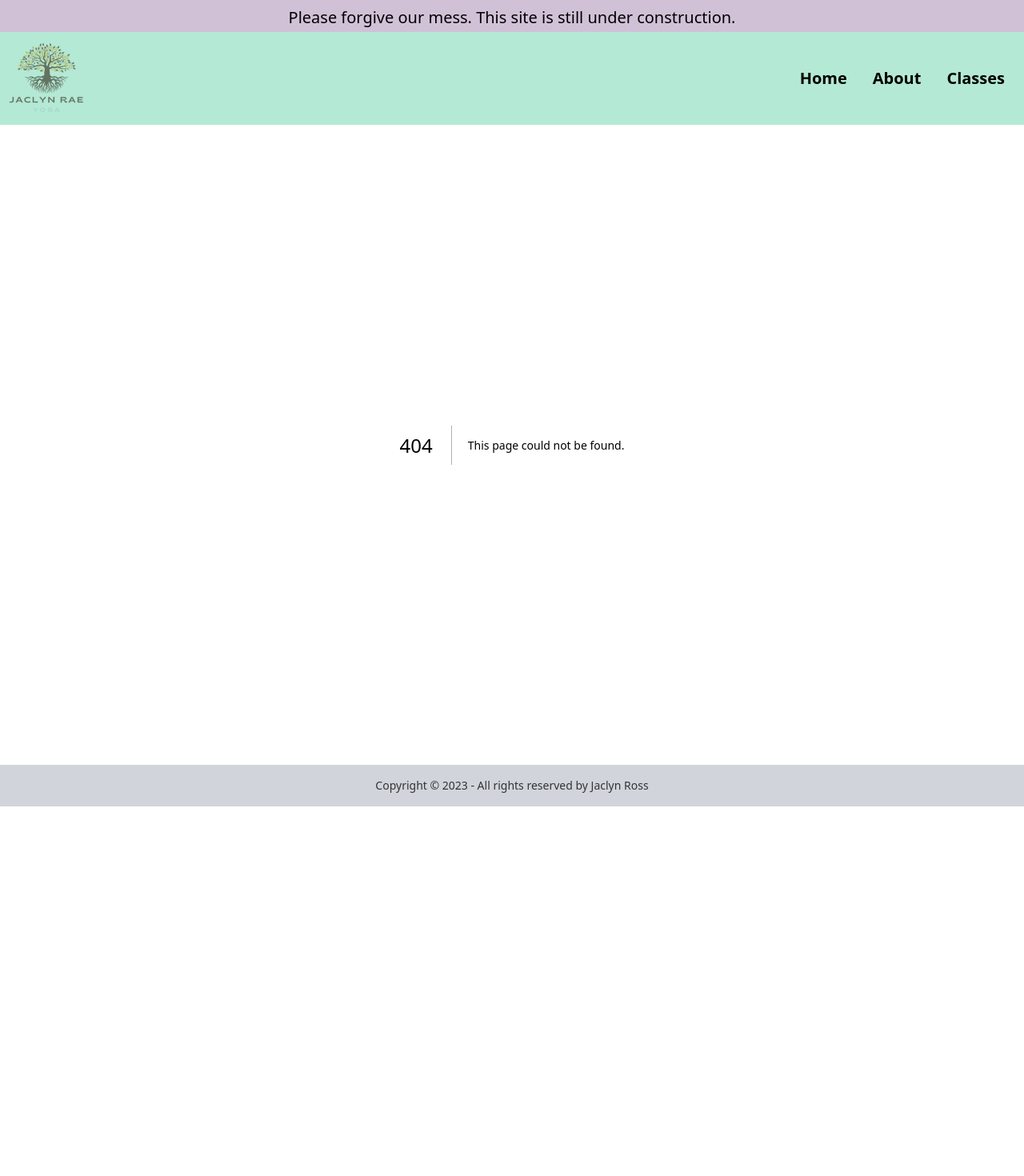
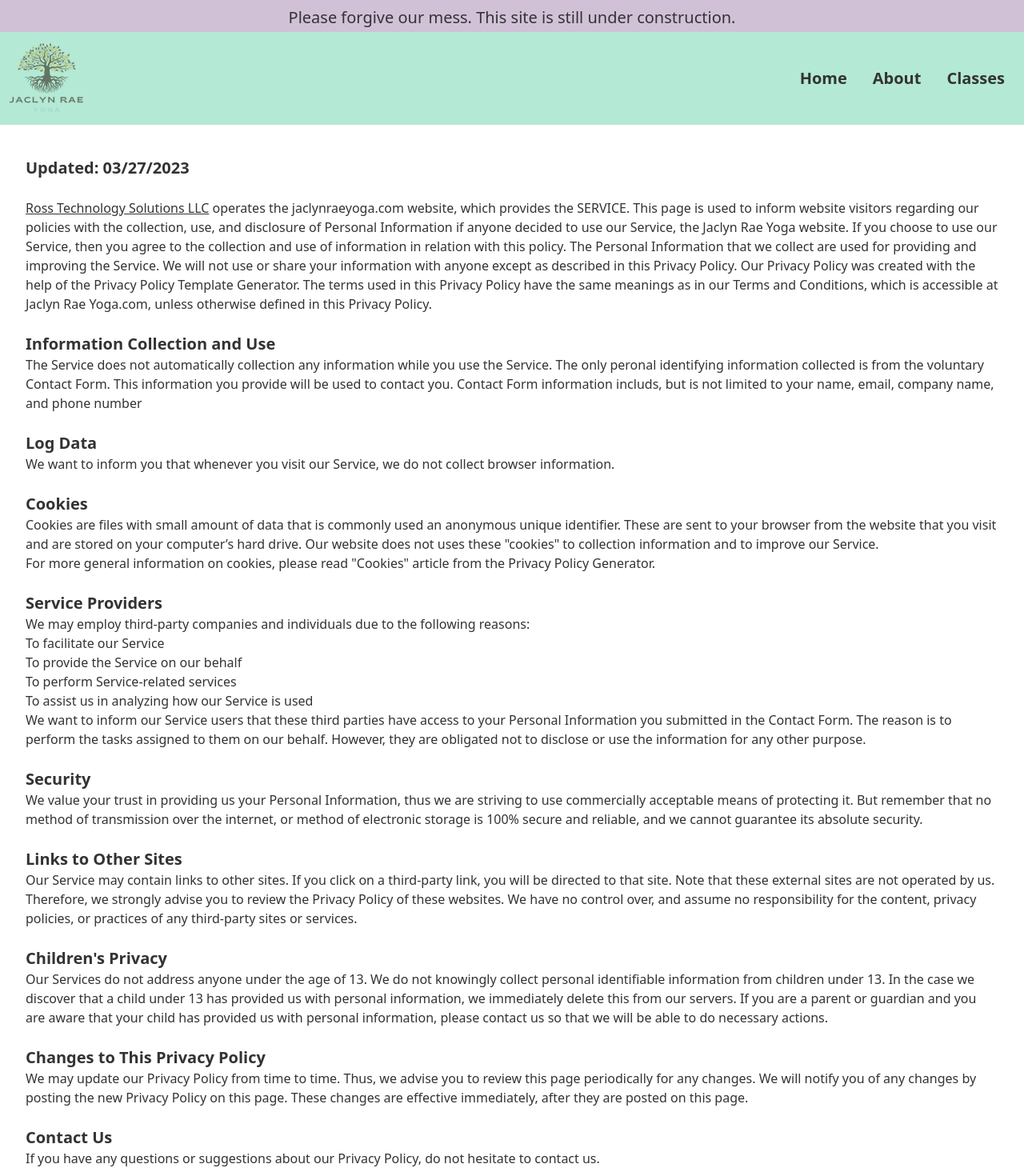
Before and after one commit to rosstechnologysolutions/jaclynraeyoga, a Next.js app: page /privacy in a window 1280 px wide. Before the commit this address had no page. Shown: the top 1470 px of the page at 80% size. Before the commit the page ends 1008 px from the top, so only its background shows below. Built offline with nearby package versions, Linux system fonts and the light colour scheme.

Commit message:
added privacy policy

```diff
--- a/components/Footer.tsx
+++ b/components/Footer.tsx
@@ -1,12 +1,13 @@
-
+import Link from 'next/link'
 
 export default function Footer() {
 
 	return (
 		<>
 			<footer className="footer footer-center p-4 bg-base-300 text-base-content mt-auto">
-				<div>
-					<p>Copyright © {new Date().getFullYear()} - All rights reserved by Jaclyn Ross</p>
+				<div className="flex flex-col">
+					<p>Copyright © {new Date().getFullYear()} - All rights reserved by Jaclyn Ross | <Link href="/privacy">Privacy Policy</Link></p>
+					<p>Site designed, built, and hosted by <Link href="https://rosstechnologysolutions.com" target="_blank">Ross Technology Solutions LLC</Link></p>
 				</div>
 			</footer>
 		</>
--- a/package.json
+++ b/package.json
@@ -13,11 +13,6 @@
     "export": "npm run build && next export -o _static"
   },
   "dependencies": {
-    "@fortawesome/fontawesome-svg-core": "^6.4.0",
-    "@fortawesome/free-regular-svg-icons": "^6.4.0",
-    "@fortawesome/free-solid-svg-icons": "^6.4.0",
-    "@fortawesome/react-fontawesome": "^0.2.0",
-    "@mailchimp/mailchimp_marketing": "^3.0.80",
     "@next/font": "13.1.6",
     "@types/node": "18.13.0",
     "@types/react": "18.0.27",
--- a/pages/index.tsx
+++ b/pages/index.tsx
@@ -2,6 +2,7 @@ import Head from 'next/head'
 import Image from 'next/image'
 import Link from 'next/link'
 
+import { FontAwesomeIcon } from '@fortawesome/react-fontawesome'
 
 import Jaclyn from "../public/jaclyn.webp"
 import PrenatalYoga from "../public/prenatalYoga.jpg"
@@ -41,15 +42,20 @@ export default function Home() {
 				<div className="bg-gradient-to-r from-accent to-accent-focus">
 					<h3 className="text-4xl text-center p-4">Follow Me on Social</h3>
 					<div className="flex justify-center space-x-2 text-gray-700">
+					{/* <!--! Font Awesome Pro 6.4.0 by @fontawesome - https://fontawesome.com License - https://fontawesome.com/license (Commercial License) Copyright 2023 Fonticons, Inc. --> */}
+						<Link
+							href="https://facebook.com/jaclynraeyoga"
+							target="_blank"
+						>
+							<svg className="h-16 w-16 opacity-80 m-2" xmlns="http://www.w3.org/2000/svg" viewBox="0 0 512 512"><path d="M504 256C504 119 393 8 256 8S8 119 8 256c0 123.78 90.69 226.38 209.25 245V327.69h-63V256h63v-54.64c0-62.15 37-96.48 93.67-96.48 27.14 0 55.52 4.84 55.52 4.84v61h-31.28c-30.8 0-40.41 19.12-40.41 38.73V256h68.78l-11 71.69h-57.78V501C413.31 482.38 504 379.78 504 256z"/></svg>
+						</Link>
 						<Link
 							href="https://www.instagram.com/jaclynraeyoga/"
 							target="_blank"
 						>
-							<div className="h-16 w-16 m-2">
 							{/* <!-- Instagram --> */}
 							{/* <!--! Font Awesome Pro 6.0.0 by @fontawesome - https://fontawesome.com License - https://fontawesome.com/license (Commercial License) Copyright 2022 Fonticons, Inc. --> */}
-								<svg xmlns="http://www.w3.org/2000/svg" viewBox="0 0 448 512" className="w-full h-full"><path fill="currentColor" d="M224.1 141c-63.6 0-114.9 51.3-114.9 114.9s51.3 114.9 114.9 114.9S339 319.5 339 255.9 287.7 141 224.1 141zm0 189.6c-41.1 0-74.7-33.5-74.7-74.7s33.5-74.7 74.7-74.7 74.7 33.5 74.7 74.7-33.6 74.7-74.7 74.7zm146.4-194.3c0 14.9-12 26.8-26.8 26.8-14.9 0-26.8-12-26.8-26.8s12-26.8 26.8-26.8 26.8 12 26.8 26.8zm76.1 27.2c-1.7-35.9-9.9-67.7-36.2-93.9-26.2-26.2-58-34.4-93.9-36.2-37-2.1-147.9-2.1-184.9 0-35.8 1.7-67.6 9.9-93.9 36.1s-34.4 58-36.2 93.9c-2.1 37-2.1 147.9 0 184.9 1.7 35.9 9.9 67.7 36.2 93.9s58 34.4 93.9 36.2c37 2.1 147.9 2.1 184.9 0 35.9-1.7 67.7-9.9 93.9-36.2 26.2-26.2 34.4-58 36.2-93.9 2.1-37 2.1-147.8 0-184.8zM398.8 388c-7.8 19.6-22.9 34.7-42.6 42.6-29.5 11.7-99.5 9-132.1 9s-102.7 2.6-132.1-9c-19.6-7.8-34.7-22.9-42.6-42.6-11.7-29.5-9-99.5-9-132.1s-2.6-102.7 9-132.1c7.8-19.6 22.9-34.7 42.6-42.6 29.5-11.7 99.5-9 132.1-9s102.7-2.6 132.1 9c19.6 7.8 34.7 22.9 42.6 42.6 11.7 29.5 9 99.5 9 132.1s2.7 102.7-9 132.1z"/></svg>
-							</div>
+							<svg className="h-16 w-16 opacity-80 m-2" xmlns="http://www.w3.org/2000/svg" viewBox="0 0 448 512"><path d="M224.1 141c-63.6 0-114.9 51.3-114.9 114.9s51.3 114.9 114.9 114.9S339 319.5 339 255.9 287.7 141 224.1 141zm0 189.6c-41.1 0-74.7-33.5-74.7-74.7s33.5-74.7 74.7-74.7 74.7 33.5 74.7 74.7-33.6 74.7-74.7 74.7zm146.4-194.3c0 14.9-12 26.8-26.8 26.8-14.9 0-26.8-12-26.8-26.8s12-26.8 26.8-26.8 26.8 12 26.8 26.8zm76.1 27.2c-1.7-35.9-9.9-67.7-36.2-93.9-26.2-26.2-58-34.4-93.9-36.2-37-2.1-147.9-2.1-184.9 0-35.8 1.7-67.6 9.9-93.9 36.1s-34.4 58-36.2 93.9c-2.1 37-2.1 147.9 0 184.9 1.7 35.9 9.9 67.7 36.2 93.9s58 34.4 93.9 36.2c37 2.1 147.9 2.1 184.9 0 35.9-1.7 67.7-9.9 93.9-36.2 26.2-26.2 34.4-58 36.2-93.9 2.1-37 2.1-147.8 0-184.8zM398.8 388c-7.8 19.6-22.9 34.7-42.6 42.6-29.5 11.7-99.5 9-132.1 9s-102.7 2.6-132.1-9c-19.6-7.8-34.7-22.9-42.6-42.6-11.7-29.5-9-99.5-9-132.1s-2.6-102.7 9-132.1c7.8-19.6 22.9-34.7 42.6-42.6 29.5-11.7 99.5-9 132.1-9s102.7-2.6 132.1 9c19.6 7.8 34.7 22.9 42.6 42.6 11.7 29.5 9 99.5 9 132.1s2.7 102.7-9 132.1z"/></svg>
 						</Link>
 					</div>
 				</div>
--- /dev/null
+++ b/pages/privacy.tsx
@@ -0,0 +1,67 @@
+import Link from 'next/link'
+import Head from 'next/head'
+
+export default function PrivacyPolicy() {
+  return (
+    <div className="container my-10">
+      <Head>
+      <title>Jaclyn Rae Yoga | Privacy</title>
+      </Head>
+      <h2 className="text-xl"><b>Updated: 03/27/2023</b></h2>
+      <br />
+      <p><Link className="underline" href="https://rosstechnologysolutions.com" target="_blank">Ross Technology Solutions LLC</Link> operates the jaclynraeyoga.com website, which provides the SERVICE.
+
+        This page is used to inform website visitors regarding our policies with the collection, use, and disclosure of Personal Information if anyone decided to use our Service, the Jaclyn Rae Yoga website.
+
+        If you choose to use our Service, then you agree to the collection and use of information in relation with this policy. The Personal Information that we collect are used for providing and improving the Service. We will not use or share your information with anyone except as described in this Privacy Policy. Our Privacy Policy was created with the help of the Privacy Policy Template Generator.
+
+        The terms used in this Privacy Policy have the same meanings as in our Terms and Conditions, which is accessible at Jaclyn Rae Yoga.com, unless otherwise defined in this Privacy Policy.</p>
+
+        <br />
+        <h2 className="text-xl font-bold">Information Collection and Use</h2>
+
+        <p>The Service does not automatically collection any information while you use the Service. The only peronal identifying information collected is from the voluntary Contact Form. This information you provide will be used to contact you. Contact Form information includs, but is not limited to your name, email, company name, and phone number</p>
+
+        <br />
+        <h2 className="text-xl font-bold">Log Data</h2>
+        <p>We want to inform you that whenever you visit our Service, we do not collect browser information.</p>
+
+        <br />
+        <h1 className="text-xl font-bold">Cookies</h1>
+        <p>Cookies are files with small amount of data that is commonly used an anonymous unique identifier. These are sent to your browser from the website that you visit and are stored on your computer’s hard drive. Our website does not uses these "cookies" to collection information and to improve our Service.</p>
+
+        <p>For more general information on cookies, please read "Cookies" article from the Privacy Policy Generator.</p>
+
+        <br />
+        <h2 className="text-xl font-bold">Service Providers</h2>
+        <p>We may employ third-party companies and individuals due to the following reasons:</p>
+          <ul>
+            <li>To facilitate our Service</li>
+            <li>To provide the Service on our behalf</li>
+            <li>To perform Service-related services</li>
+            <li>To assist us in analyzing how our Service is used</li>
+          </ul>
+        <p>We want to inform our Service users that these third parties have access to your Personal Information you submitted in the Contact Form. The reason is to perform the tasks assigned to them on our behalf. However, they are obligated not to disclose or use the information for any other purpose.</p>
+
+        <br />
+        <h2 className="text-xl font-bold">Security</h2>
+        <p>We value your trust in providing us your Personal Information, thus we are striving to use commercially acceptable means of protecting it. But remember that no method of transmission over the internet, or method of electronic storage is 100% secure and reliable, and we cannot guarantee its absolute security.</p>
+
+        <br />
+        <h2 className="text-xl font-bold">Links to Other Sites</h2>
+        <p>Our Service may contain links to other sites. If you click on a third-party link, you will be directed to that site. Note that these external sites are not operated by us. Therefore, we strongly advise you to review the Privacy Policy of these websites. We have no control over, and assume no responsibility for the content, privacy policies, or practices of any third-party sites or services.</p>
+
+        <br />
+        <h2 className="text-xl font-bold">Children's Privacy</h2>
+        <p>Our Services do not address anyone under the age of 13. We do not knowingly collect personal identifiable information from children under 13. In the case we discover that a child under 13 has provided us with personal information, we immediately delete this from our servers. If you are a parent or guardian and you are aware that your child has provided us with personal information, please contact us so that we will be able to do necessary actions.</p>
+
+        <br />
+        <h2 className="text-xl font-bold">Changes to This Privacy Policy</h2>
+        <p>We may update our Privacy Policy from time to time. Thus, we advise you to review this page periodically for any changes. We will notify you of any changes by posting the new Privacy Policy on this page. These changes are effective immediately, after they are posted on this page.</p>
+
+        <br />
+        <h2 className="text-xl font-bold">Contact Us</h2>
+        <p>If you have any questions or suggestions about our Privacy Policy, do not hesitate to contact us.</p>
+    </div>
+  )
+}
```
Also changed, not shown: 2 other files (tests, documents, lock files or other folders).
